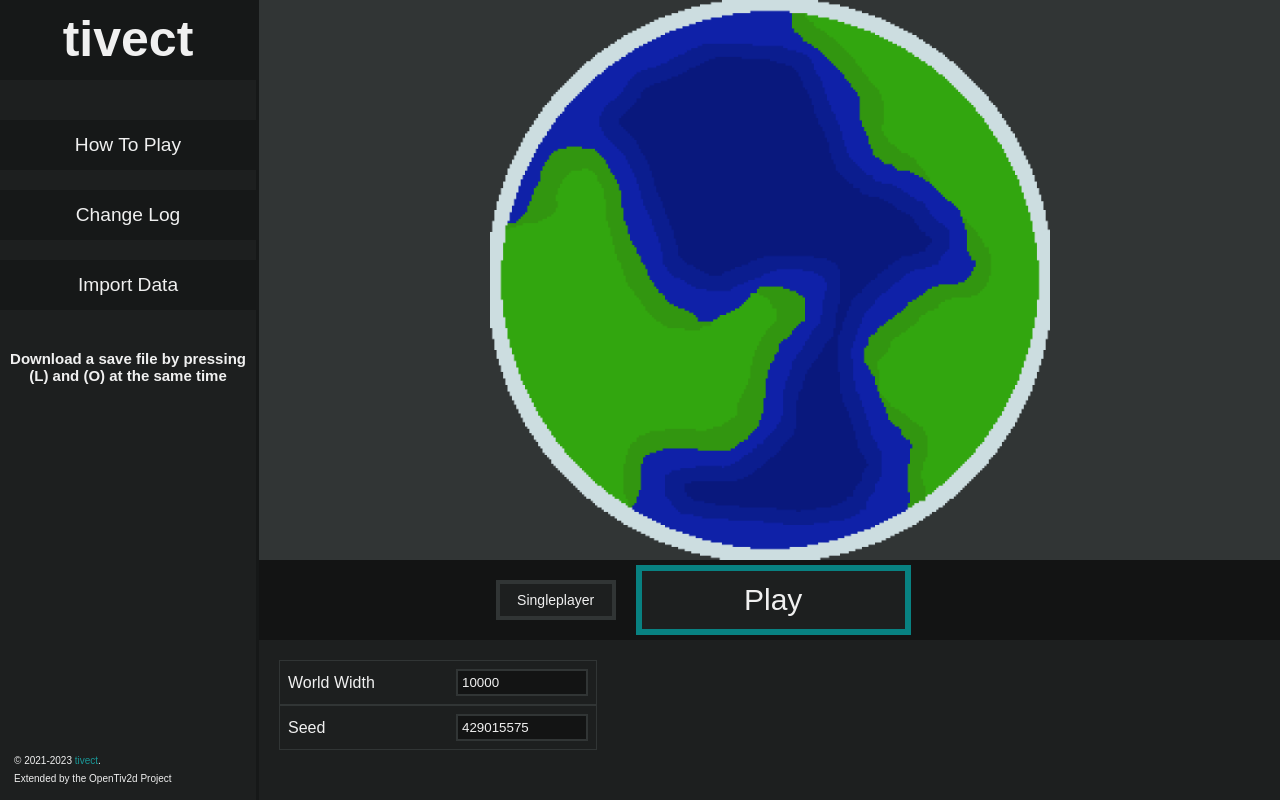
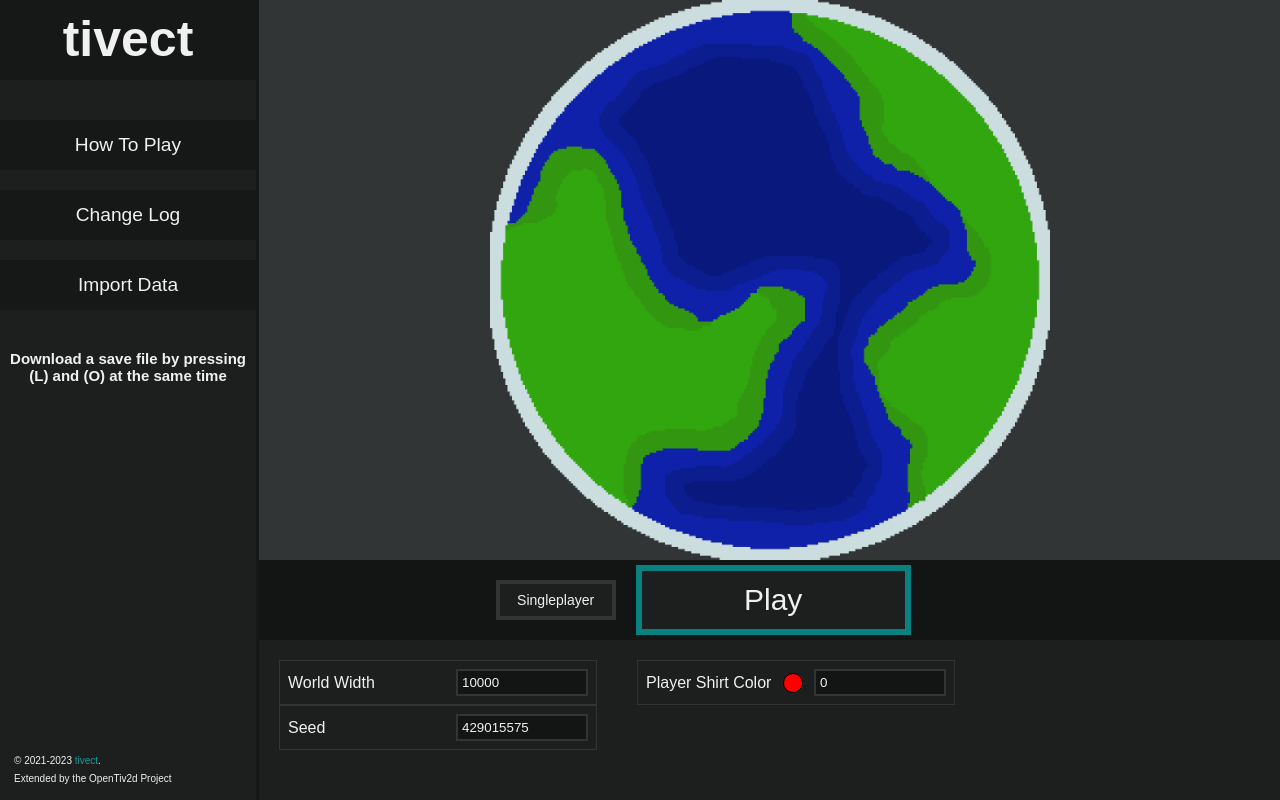
Before and after one commit to Twovect/OpenTiv2d, a plain HTML site: page index.html in a window 1280 px wide. Drawn offline with Linux system fonts and the light colour scheme.

Commit message:
feat: custom player shirt color

```diff
--- a/game.js
+++ b/game.js
@@ -854,7 +854,6 @@ function isSolid(val) {
     return false;
 };
 function gameSetup() {
-    console.log("start setup")
     if(!loaded){
         loaded = true;
         for(var j = 0; j < BLOCK_SOURCES.length; j++) {
@@ -905,13 +904,15 @@ function gameSetup() {
         projectile.src = "texture/metalProjectile.png";
         electricEffect = document.createElement("IMG");
         electricEffect.src = "texture/electricEffect.png";
+        // Sync the player with the game options
+        player.color = gameOptions.playerColor;
+        // Generate world in multiplayer only
         if(!multiplayer) {
             let vals = betterWorldGen(gameOptions);
             map = processHeightMap(vals);
             const seedPercent = ((gameOptions.seed + 12345) % 1000) / 1000.0;
             var xSpawnPoint = Math.round(seedPercent * ((vals.length-1) - 0) + 0);
             var ySpawnPoint = vals[xSpawnPoint];
-            //console.log(xSpawnPoint+" "+ySpawnPoint);
             for(var i=map.length-1;i>0;i--){
                 if(map[i][xSpawnPoint][0] != 0 && map[i-1][xSpawnPoint][0] == 0 && map[i-2][xSpawnPoint][0] == 0){
                     ySpawnPoint = map.length - i;
--- a/game_constants.js
+++ b/game_constants.js
@@ -271,6 +271,7 @@ const CHAR_SOURCES = ["","zero.png","one.png","two.png","three.png","four.png","
 const ITEM_SOURCES = ["","energyCrystal.png","buttonOn.png","buttonOff.png","driveOn.png","driveOff.png","liquidEnergy.png","glassContainor.png","diamond.png","scoreCreate.png","largeMetalAxe.png","metalHammer.png","metalPickaxe.png","metalShovel.png","smallMetalAxe.png"];
 const ENTITY_SOURCES = ["entity.png","trader.png","hostile.png"];
 const PLAYER_SOURCES = ["player.png","colorPlayer.png","yellowPlayer.png","pinkPlayer.png","purplePlayer.png","LiBluePlayer.png","greenPlayer.png","orangePlayer.png"];
+const PLAYER_COLORS = ["red","green","yellow","pink","purple","cyan","green","orange"];
 const SWORD_SOURCES = ["", "firesword.png","metalsword.png"];
 const HIT_POINT_SOURCES = ["hitPoint.png","halfPoint.png","noPoint.png"];
 const BAR_FRAME_SOURCES = ["blockFrame.png","selectFrame.png"];
--- a/gamef.js
+++ b/gamef.js
@@ -322,27 +322,29 @@ document.getElementById("gameMode").onclick = function switchMode() {
 const initialSeed = genSeed();
 const gameOptions = {
     worldWidth: DEFAULT_WORLDGEN_WIDTH,
-    seed: initialSeed
+    seed: initialSeed,
+    playerColor: 0
 };
 
 /** Try to set a game option, ensuring it is valid */
 function trySetGameOption(optionKey, val) {
+    // Ensure integer
+    const parsed = parseInt(val);
+    if (isNaN(parsed) || parsed == null) {
+        return false;
+    }
+    val = parsed;
+    // Specifics
     if (optionKey == 'worldWidth') {
-        const parsed = parseInt(val);
-        if (isNaN(parsed) || parsed == null) {
-            return false;
-        }
-        val = parsed;
         val = Math.max(val, MIN_ALLOWED_WORLDGEN_WIDTH);
         val = Math.min(val, MAX_ALLOWED_WORLDGEN_WIDTH);
     }
     if (optionKey == 'seed') {
-        const parsed = parseInt(val);
-        if (isNaN(parsed) || parsed == null) {
-            return false;
-        }
-        val = parsed;
         val = Math.max(val, 0);
+    }
+    if (optionKey == 'playerColor') {
+        val = Math.max(val, 0);
+        val = Math.min(val, PLAYER_COLORS.length - 1);
     }
     // Success
     gameOptions[optionKey] = val;
@@ -350,16 +352,24 @@ function trySetGameOption(optionKey, val) {
 }
 
 function activateGameOptionsInputs() {
+    const colordisp = document.getElementById("colordisp");
     for (const optionKey of Object.keys(gameOptions)) {
         const thisInput = document.getElementById("in-" + optionKey);
         // Fill in the default value
         thisInput.value = gameOptions[optionKey];
         // Set up listening to events
         const thisOptionKey = optionKey;
+        if (thisOptionKey == 'playerColor') {
+            colordisp.style.backgroundColor = PLAYER_COLORS[gameOptions[thisOptionKey]];
+        }
         thisInput.addEventListener("change", (e) => {
             trySetGameOption(thisOptionKey, e.target.value)
             // Set back to whatever the actual value is
             thisInput.value = gameOptions[thisOptionKey];
+            // Special cases
+            if (thisOptionKey == 'playerColor') {
+                colordisp.style.backgroundColor = PLAYER_COLORS[gameOptions[thisOptionKey]];
+            }
         });
     }
 }
--- a/index.html
+++ b/index.html
@@ -60,6 +60,13 @@
                                     <input id="in-seed" type="text" placeholder="Seed">
                                 </div>
                             </div>
+                            <div id="innersettings">
+                                <div class="settingbox">
+                                    <span>Player Shirt Color</span>
+                                    <div class="colordisp" id="colordisp"></div>
+                                    <input id="in-playerColor" type="number" placeholder="Color">
+                                </div>
+                            </div>
                         </div>
                     </div>
                 </div>
--- a/launcher.css
+++ b/launcher.css
@@ -23,14 +23,14 @@ body {
     color:#f0f0f0;
 }
 
-input[type="text"] {
+input[type="text"], input[type="number"] {
     background-color: #131414;
     color: var(--text);
     border: solid 2px var(--border-color);
     padding: 4px;
     width: 120px;
 }
-input[type="text"]:focus {
+input[type="text"]:focus, input[type="number"]:focus {
     outline: solid 2px var(--teal-accent);
 }
 
@@ -78,7 +78,7 @@ input[type="text"]:focus {
     flex-grow: 1;
     flex-shrink: 0;
     display: flex;
-    flex-direction: column;
+    flex-direction: row;
     justify-content: left;
     align-items: flex-start;
     text-align: left;
@@ -102,6 +102,13 @@ input[type="text"]:focus {
     align-items: center;
     border: solid 1px var(--border-color);
     padding: 8px;
+}
+.colordisp {
+    width: 18px;
+    height: 18px;
+    border-radius: 100%;
+    background-color: blue;
+    border: solid 1px black;
 }
 #start{
     height:70px;
```
